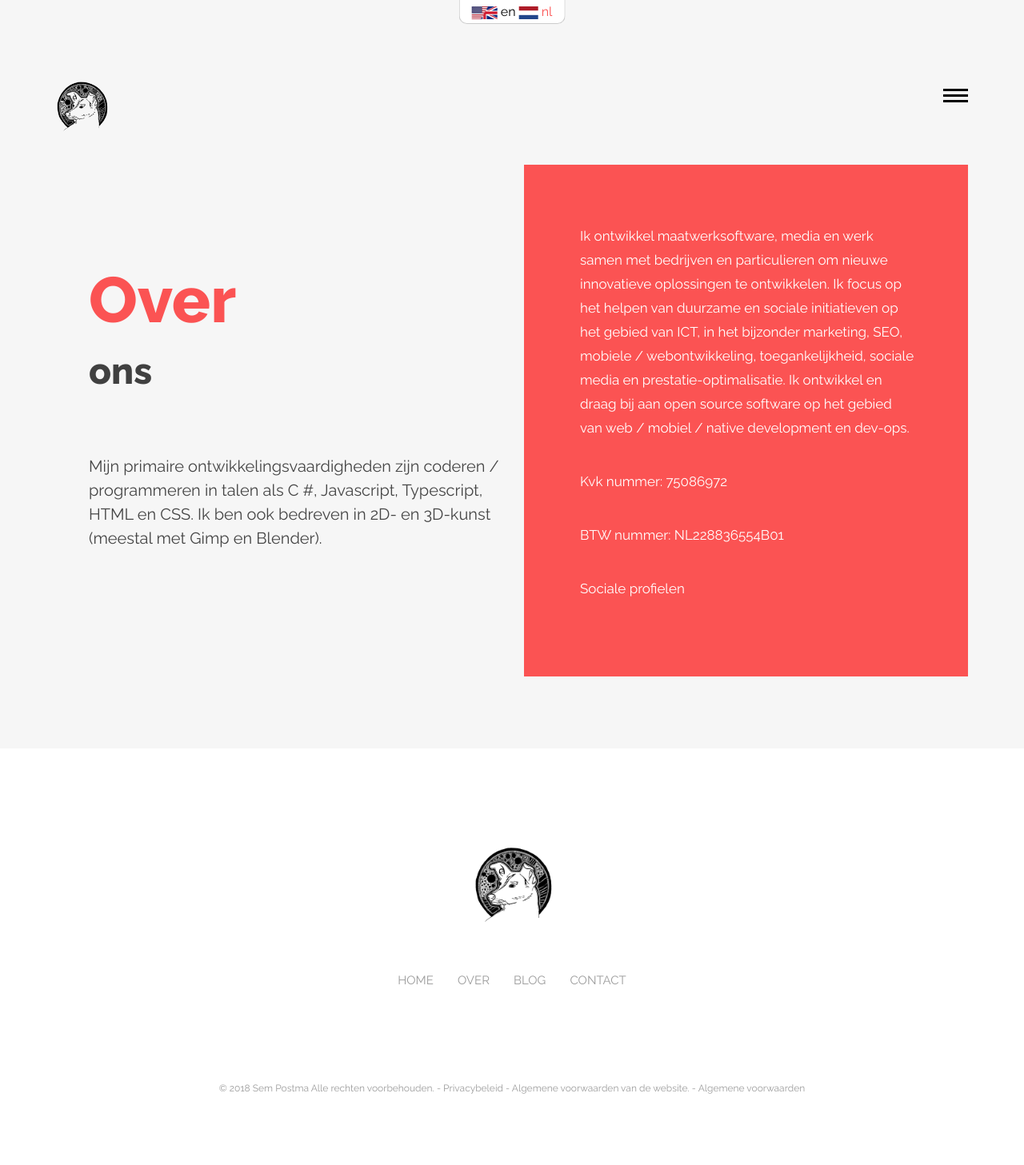
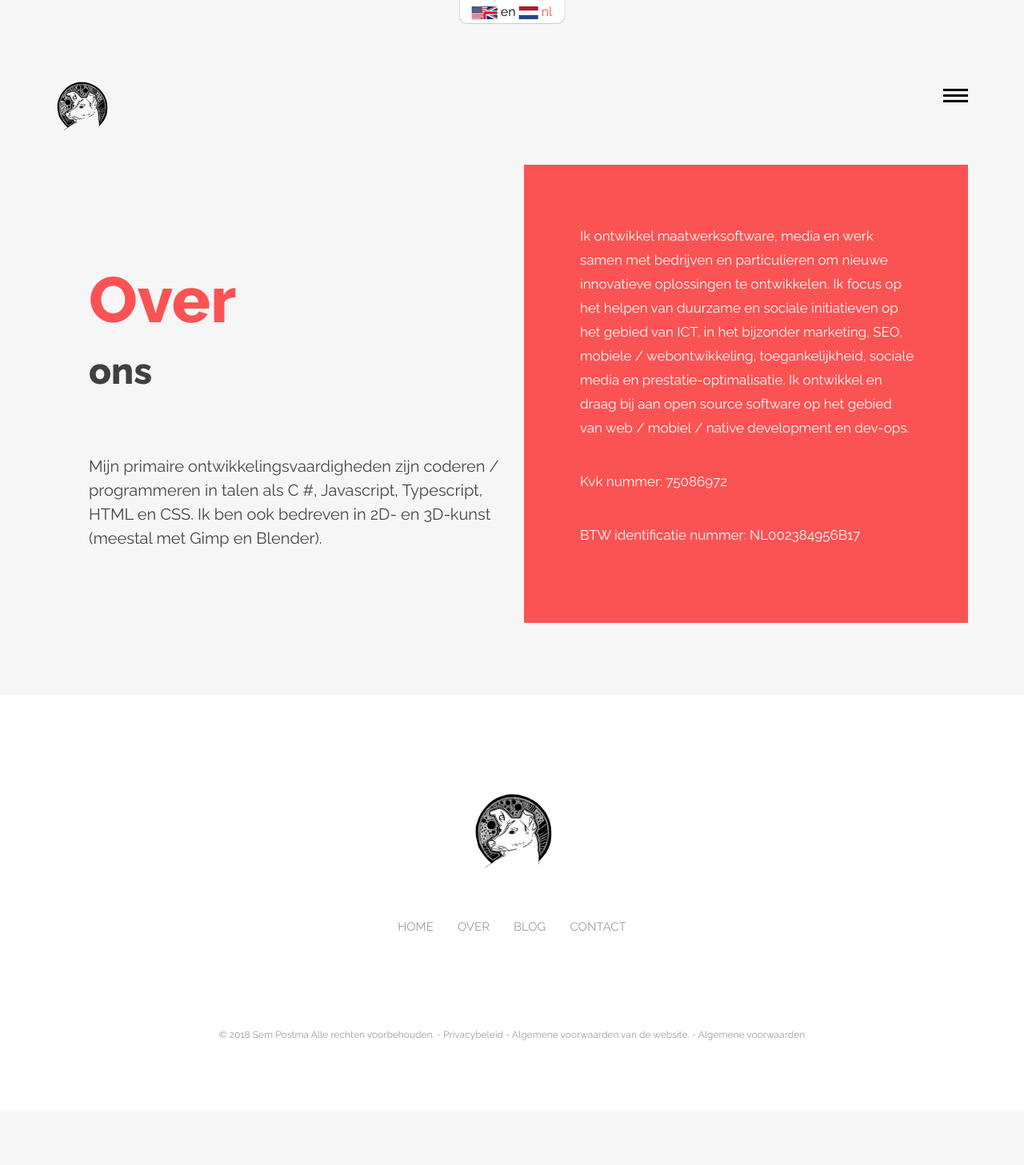
Before and after one commit to LesterGallagher/LesterGallagher.github.io, a Jekyll site: the page built from nl/about.md, in a window 1280 px wide. Shown: the whole page at 80% size. Built offline with Jekyll 4.4.1, drawn with Linux system fonts in a browser that asks for light colours; after the commit the page ends 1390 px from its top, so only the background shows below that.

Commit message:
Update from Forestry.io Sem Postma updated nl/about.md

```diff
--- a/nl/about.md
+++ b/nl/about.md
@@ -3,11 +3,13 @@ title: Over
 permalink: "/nl/about/"
 layout: page
 greytitle: ons
-description: 'Mijn primaire ontwikkelingsvaardigheden zijn coderen / programmeren in talen als C #, Javascript, Typescript, HTML en CSS. Ik ben ook bedreven in 2D- en 3D-kunst (meestal met Gimp en Blender).'
+description: 'Mijn primaire ontwikkelingsvaardigheden zijn coderen / programmeren
+  in talen als C #, Javascript, Typescript, HTML en CSS. Ik ben ook bedreven in 2D-
+  en 3D-kunst (meestal met Gimp en Blender).'
 lang: nl
 ref: about
+
 ---
-
 Ik ontwikkel maatwerksoftware, media en werk samen met bedrijven en particulieren om nieuwe innovatieve oplossingen te ontwikkelen.
 Ik focus op het helpen van duurzame en sociale initiatieven op het gebied van ICT, in het bijzonder marketing,
 SEO, mobiele / webontwikkeling, toegankelijkheid, sociale media en prestatie-optimalisatie.
@@ -15,6 +17,4 @@ Ik ontwikkel en draag bij aan open source software op het gebied van web / mobie
 
 Kvk nummer: 75086972
 
-BTW nummer: NL228836554B01
-
-[Sociale profielen](/social-profiles)
+BTW identificatie nummer: NL002384956B17
```
